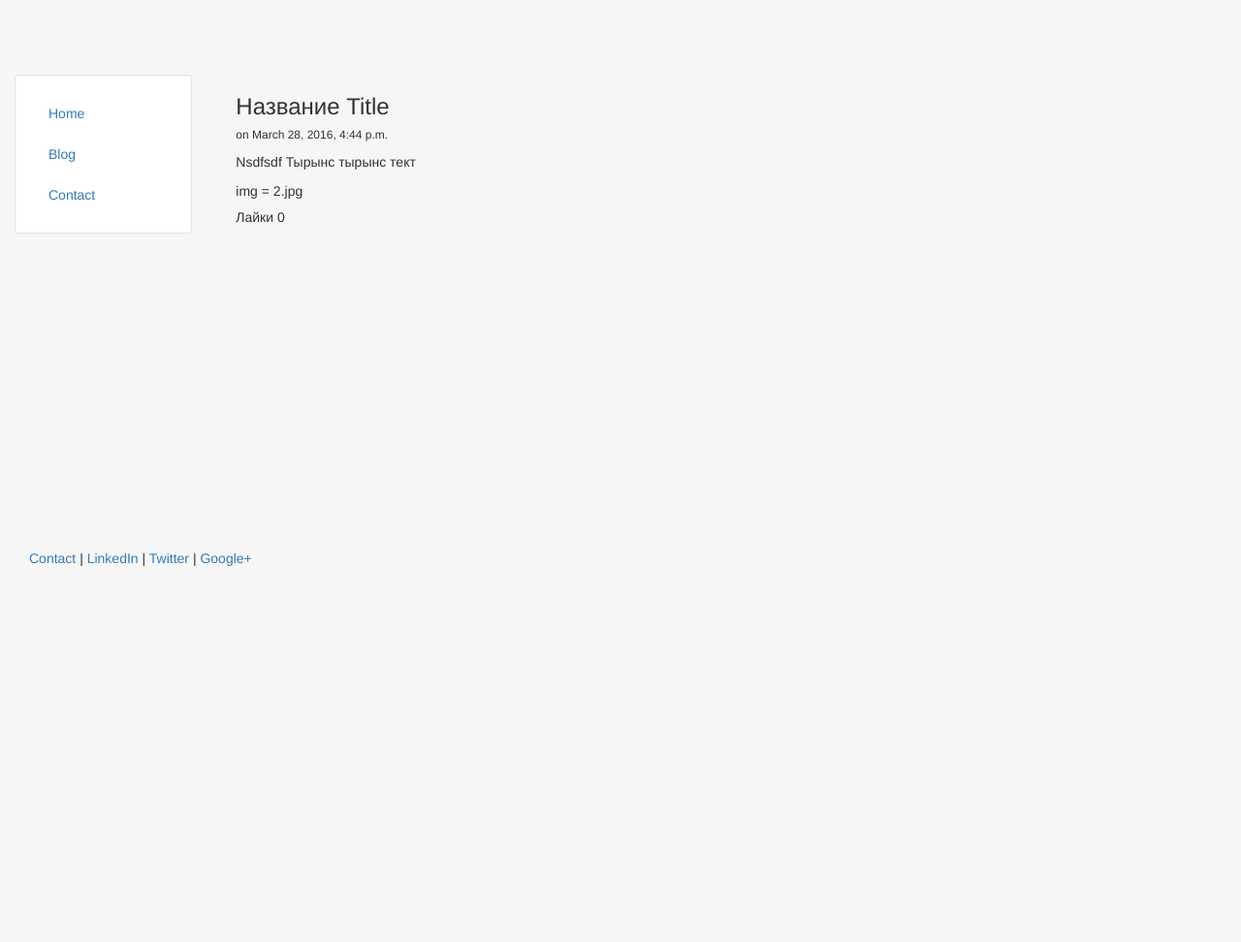
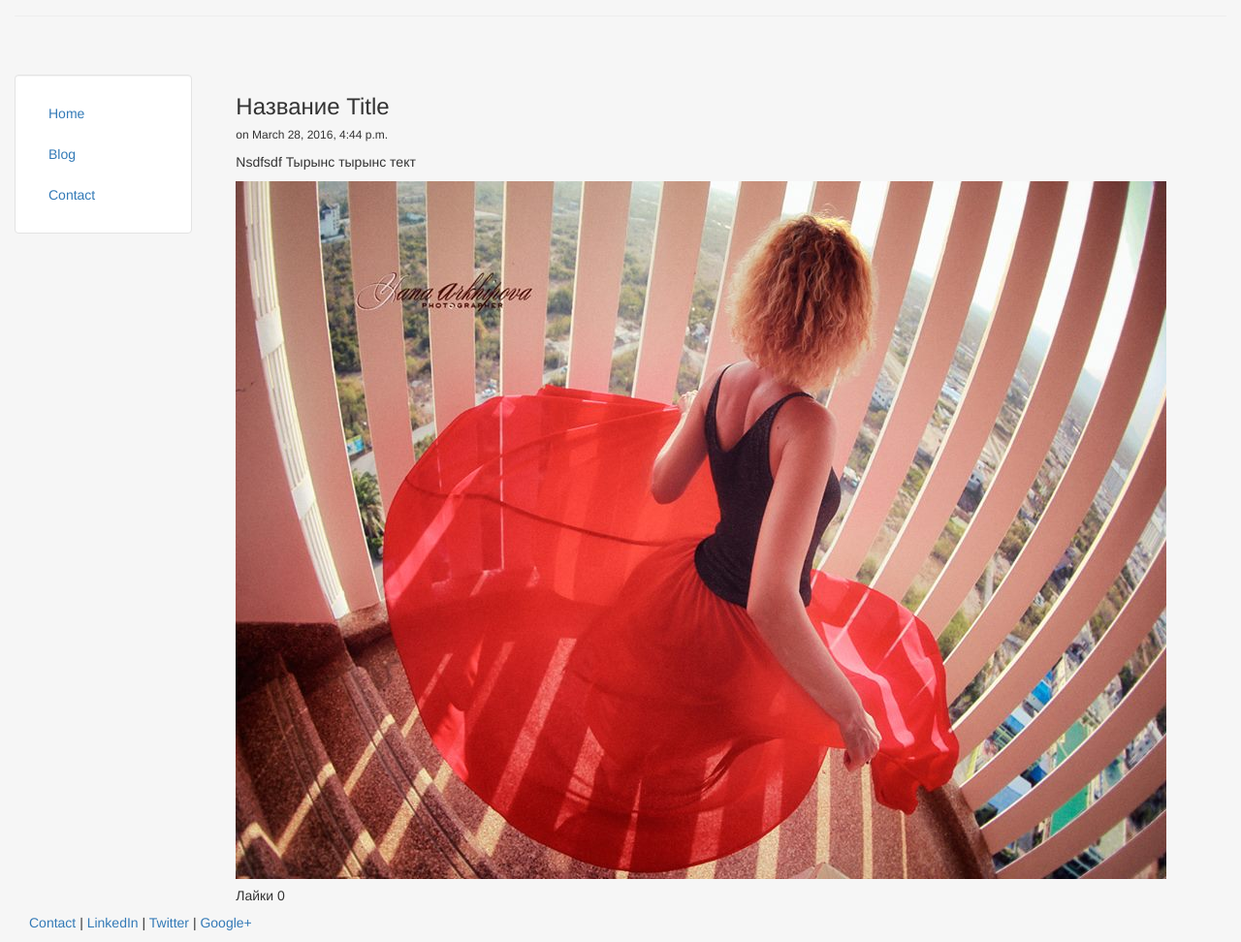
Before and after one commit to Sim-fo/django_test1, a Django app: page /blog/1 in a window 1280 px wide. Shown: the part 194-1166 px from the top of the page at 97% size. Before the commit the page ends 778 px from the top, so only its background shows below. Run offline with Django 3.2, Linux system fonts and the light colour scheme; data comes from the database, SQL or seed files in the repository; both versions use the stored data as it was after the commit; some libraries are stand-ins or nearby versions.

```diff
--- a/blog/models.py
+++ b/blog/models.py
@@ -7,7 +7,7 @@ class Post(models.Model):
     post_body = models.TextField()
     post_date = models.DateTimeField()
     post_like = models.IntegerField()
-    post_img = models.ImageField()
+    post_img = models.ImageField(upload_to='media/images/', blank=True, null=True)
 
     def __str__(self):
         return self.post_title
--- a/templates/blog/post.html
+++ b/templates/blog/post.html
@@ -5,6 +5,6 @@
     <h6> on {{ post.post_date }}</h6>
 
     {{ post.post_body|safe|linebreaks }}
-    img = {{ post.post_img }}
+    <img src="/blog/media/images/2.jpg" />
     <h5>Лайки {{ post.post_like }}</h5>
 {% endblock %}
```
Also changed, not shown: db.sqlite3, media/images/2.jpg (added).
